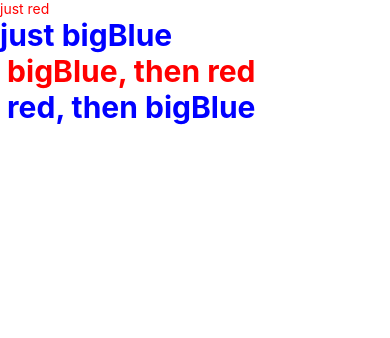
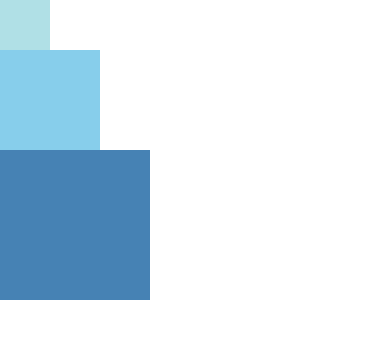
Before and after one commit to alpatine/learn-react-native, a React Native app in the folder AwesomeProject/: screen / in a window 390 px wide. Shown: the top 338 px of the page. Built offline with nearby package versions, Linux system fonts and the light colour scheme.

Commit message:
FixedDimensionsBasics app to demo fixed dimensions

```diff
--- a/AwesomeProject/App.js
+++ b/AwesomeProject/App.js
@@ -1,28 +1,16 @@
 import React, { Component } from 'react';
-import { AppRegistry, StyleSheet, Text, View } from 'react-native';
+import { AppRegistry, View } from 'react-native';
 
-const styles = StyleSheet.create({
-  bigBlue: {
-    color: 'blue',
-    fontWeight: 'bold',
-    fontSize: 30,
-  },
-  red: {
-    color: 'red'
-  },
-});
-
-export default class LotsOfStyles extends Component {
+export default class FixedDimensionsBasics extends Component {
   render() {
     return (
       <View>
-        <Text style={styles.red}>just red</Text>
-        <Text style={styles.bigBlue}>just bigBlue</Text>
-        <Text style={[styles.bigBlue, styles.red]}> bigBlue, then red</Text>
-        <Text style={[styles.red, styles.bigBlue]}> red, then bigBlue</Text>
+        <View style={{width: 50, height: 50, backgroundColor: 'powderblue'}} />
+        <View style={{width: 100, height: 100, backgroundColor:'skyblue'}} />
+        <View style={{width: 150, height: 150, backgroundColor: 'steelblue'}} />
       </View>
     );
   }
 }
 
-AppRegistry.registerComponent('AwesomeProject', () => LotsOfStyles);
+AppRegistry.registerComponent('AwesomeProject', () => FixedDimensionsBasics);
```
